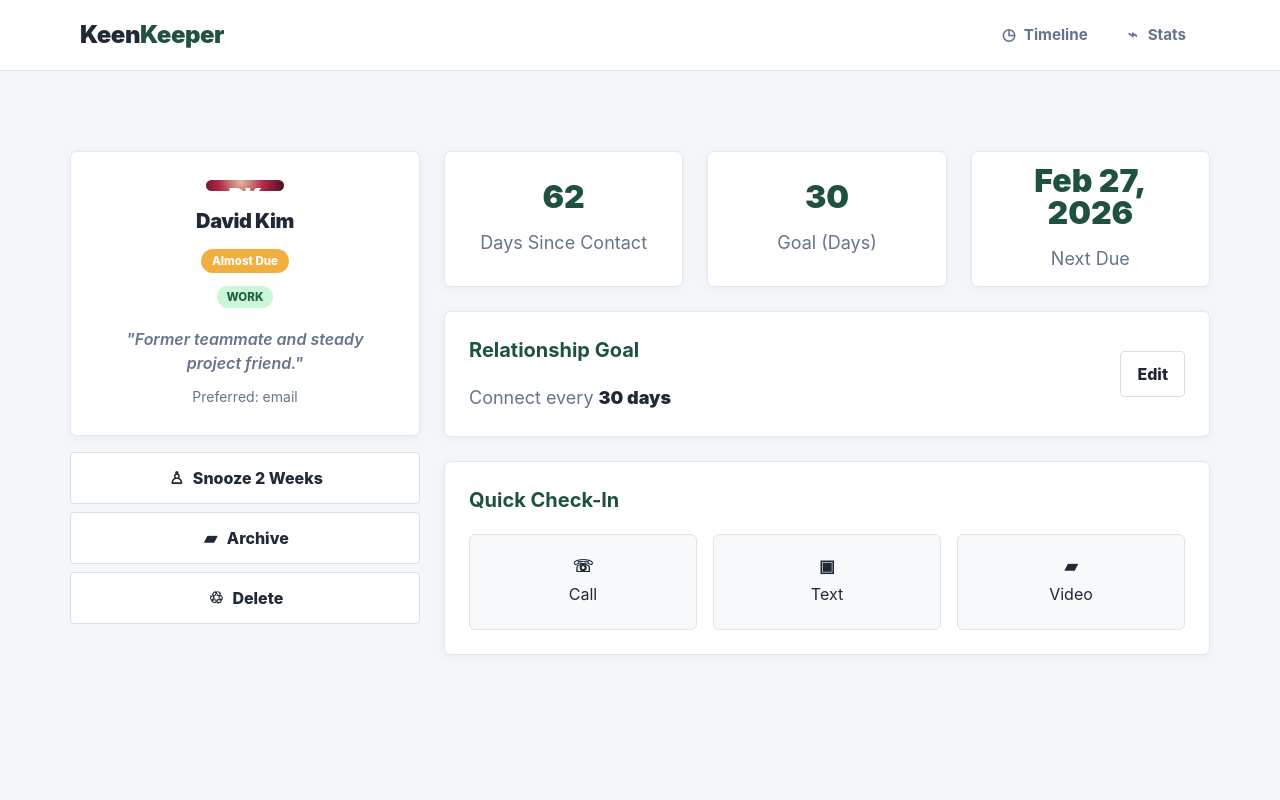
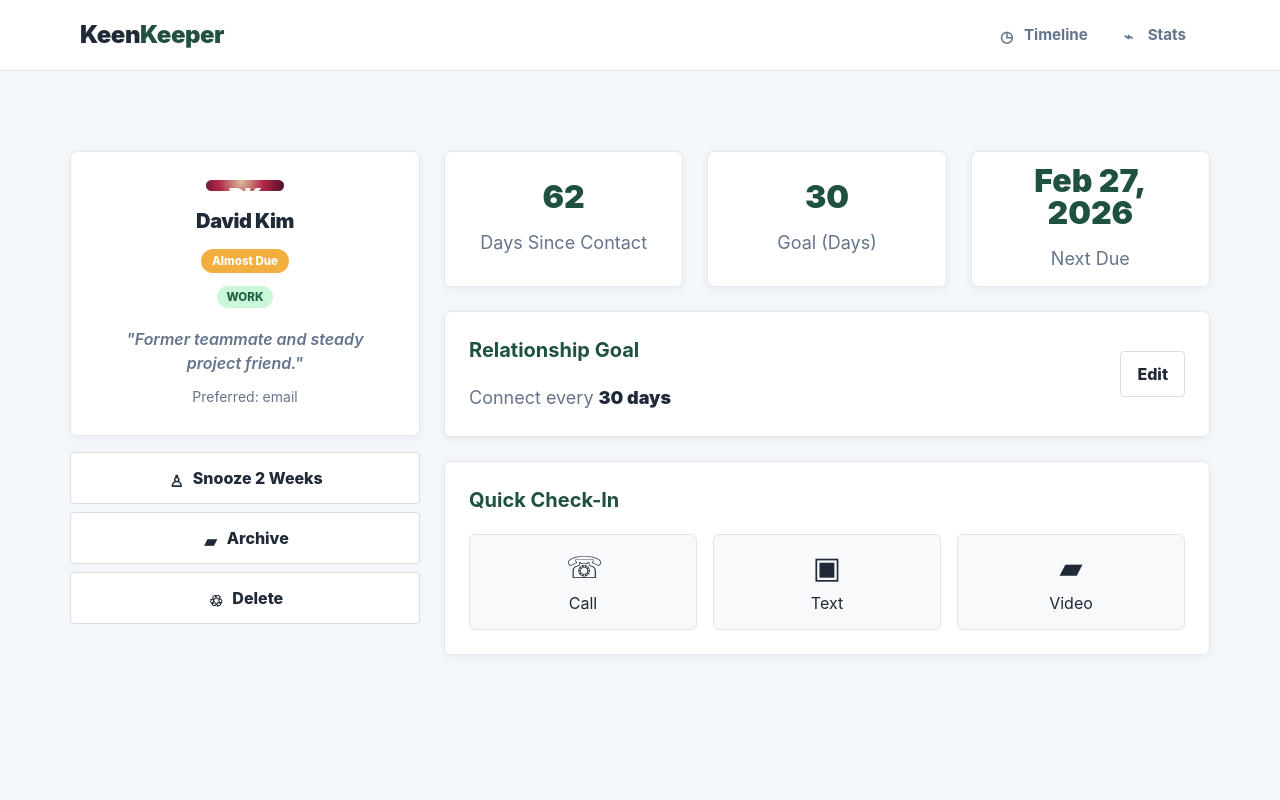
Before and after one commit to shiamsharif/kinkeeper, a Next.js app: page /friends/david-kim in a window 1280 px wide. Shown: the top 800 px of the page. Built offline with nearby package versions, Linux system fonts and the light colour scheme.

Commit message:
Fix: bug

```diff
--- a/src/app/globals.css
+++ b/src/app/globals.css
@@ -68,12 +68,10 @@ select {
 }
 
 .kk-icon {
-  display: inline-flex;
-  width: 1.1em;
-  justify-content: center;
-  font-size: 1.05em;
-  font-weight: 900;
-  line-height: 1;
+  display: inline-block;
+  height: 1.15em;
+  width: 1.15em;
+  flex: 0 0 auto;
 }
 
 .primary-button,
--- a/src/components/Navbar.js
+++ b/src/components/Navbar.js
@@ -16,7 +16,7 @@ export default function Navbar() {
 
   return (
     <header className="border-b border-[#dfe5ea] bg-white">
-      <nav className="mx-auto flex h-[70px] max-w-[1460px] items-center justify-between px-6 md:px-20">
+      <nav className="mx-auto flex h-17.5 max-w-365 items-center justify-between px-6 md:px-20">
         <Brand />
         <div className="flex items-center gap-2">
           {links
```
